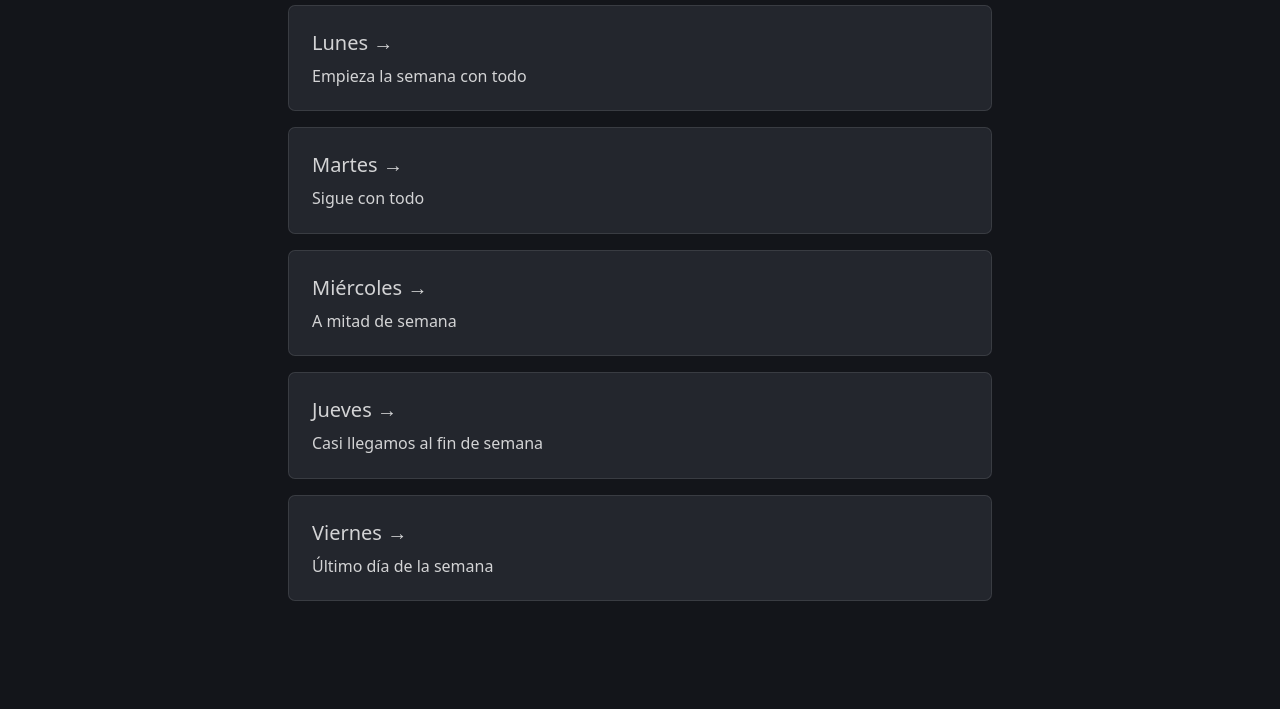
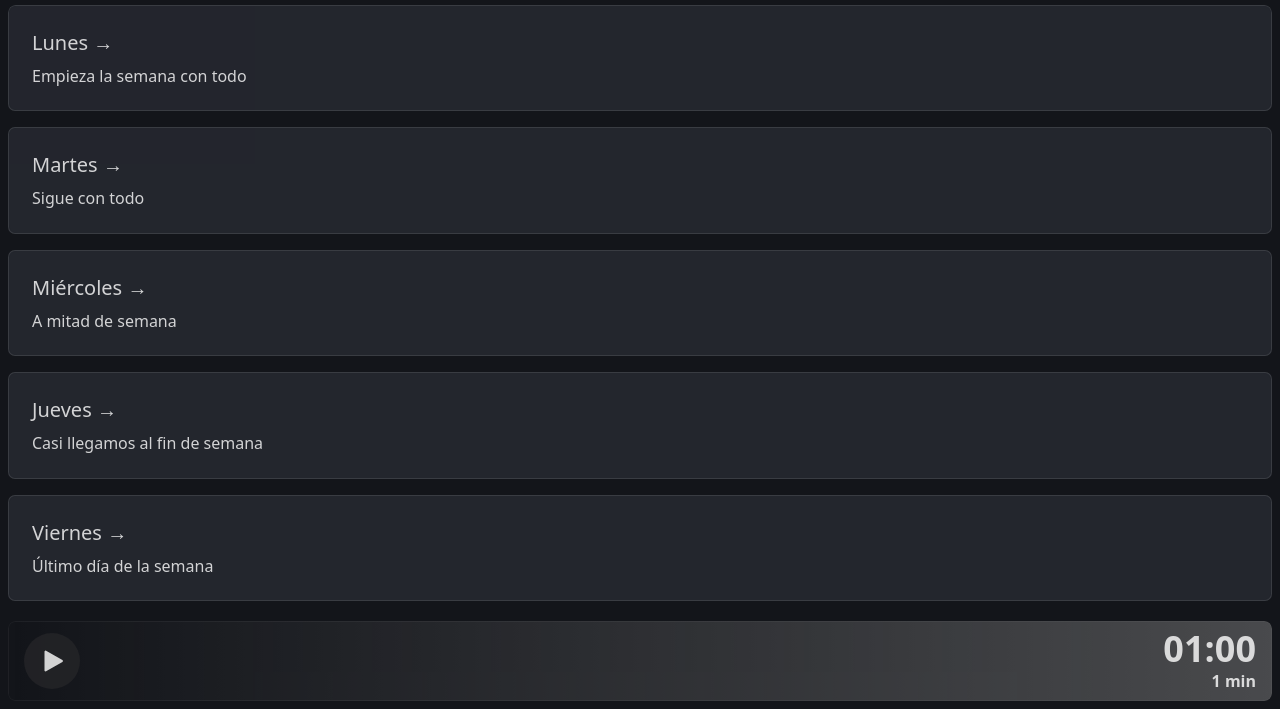
Before and after one commit to drummes12/gym-app, an Astro site: page / in a window 1280 px wide. Shown: the part 91-800 px from the top of the page. Built offline with nearby package versions, Linux system fonts and the light colour scheme; Astro itself is replaced by a stand-in of ours.

Commit message:
Add player section with tempo

```diff
--- a/src/components/navbar.astro
+++ b/src/components/navbar.astro
@@ -9,7 +9,7 @@ const dayColor = DAYS[day]?.color
 const accentColor = `var(--accent-${dayColor})`
 ---
 
-<header class='max-w-3xl mx-auto px-8 py-4 flex items-end justify-between'>
+<header class='max-w-3xl h-full px-4 flex items-center justify-between'>
   <div>
     <a href='/'>
       <h1 class='text-3xl font-bold text-zinc-200'><strong>Gym</strong>App</h1>
--- /dev/null
+++ b/src/components/player-bar.jsx
@@ -0,0 +1,107 @@
+import { useEffect, useState } from 'react'
+
+export const Pause = ({ className }) => (
+  <svg className={className} role='img' height='24' width='24' aria-hidden='true' viewBox='0 0 16 16'>
+    <path
+      fill='currentColor'
+      d='M2.7 1a.7.7 0 0 0-.7.7v12.6a.7.7 0 0 0 .7.7h2.6a.7.7 0 0 0 .7-.7V1.7a.7.7 0 0 0-.7-.7H2.7zm8 0a.7.7 0 0 0-.7.7v12.6a.7.7 0 0 0 .7.7h2.6a.7.7 0 0 0 .7-.7V1.7a.7.7 0 0 0-.7-.7h-2.6z'
+    ></path>
+  </svg>
+)
+
+export const Play = ({ className }) => (
+  <svg className={className} role='img' height='24' width='24' aria-hidden='true' viewBox='0 0 16 16'>
+    <path
+      fill='currentColor'
+      d='M3 1.713a.7.7 0 0 1 1.05-.607l10.89 6.288a.7.7 0 0 1 0 1.212L4.05 14.894A.7.7 0 0 1 3 14.288V1.713z'
+    ></path>
+  </svg>
+)
+
+export function PlayerBar() {
+  const initialRest = 60
+
+  const [isRest, setIsRest] = useState(false)
+  const [time, setTime] = useState(initialRest)
+
+  useEffect(() => {
+    if (time === 0) {
+      notifyMe()
+      setIsRest(false)
+      setTime(initialRest)
+    }
+
+    let intervalId = null
+    if (isRest) {
+      intervalId = setInterval(() => {
+        setTime((currentTime) => currentTime - 1)
+      }, 1000)
+    } else if (!isRest && time !== initialRest) {
+      clearInterval(intervalId)
+    }
+
+    return () => clearInterval(intervalId)
+  }, [isRest, time])
+
+  const handleClick = () => {
+    document.getElementById('bip-notification').play()
+    setIsRest(!isRest)
+  }
+
+  return (
+    <div className='relative flex items-center justify-between px-4 w-full h-full rounded-lg overflow-hidden text-white/80'>
+      <div
+        id='bg-player'
+        className='absolute left-0 top-0 -z-10 bg-white/50 h-full'
+        style={{ width: `${(100 * time) / initialRest}%` }}
+      ></div>
+      <button className='bg-zinc-800/70 rounded-full p-4' onClick={handleClick}>
+        {isRest ? <Pause /> : <Play />}
+      </button>
+      <audio id='bip-notification' src='/level-up-191997.mp3' preload='auto'></audio>
+      <p className='flex flex-col items-end font-semibold text-4xl tabular-nums'>
+        {timeFormatted(time)}
+        <span className='block text-base'>{displayFormattedTime(initialRest)}</span>
+      </p>
+    </div>
+  )
+}
+
+function timeFormatted(seconds) {
+  const minutes = Math.floor(seconds / 60)
+  const remainingSeconds = seconds % 60
+
+  const minutesFormatted = minutes.toString().padStart(2, '0')
+  const secondsFormatted = remainingSeconds.toString().padStart(2, '0')
+
+  return `${minutesFormatted}:${secondsFormatted}`
+}
+
+function displayFormattedTime(seconds) {
+  const minutos = Math.floor(seconds / 60)
+  const segundosRestantes = seconds % 60
+
+  let resultado = new Intl.ListFormat('es', { style: 'long', type: 'conjunction' }).format(
+    [minutos > 0 ? `${minutos} min` : null, segundosRestantes > 0 ? `${segundosRestantes} s` : null].filter(Boolean)
+  )
+
+  return resultado
+}
+
+function notifyMe() {
+  const audio = document.getElementById('bip-notification')
+  audio.play().catch((error) => console.error(error))
+  const messageNotification = '🔔 ¡Dale duro! 🦾'
+
+  if (!('Notification' in window)) {
+    console.error(messageNotification)
+  } else if (Notification.permission === 'granted') {
+    new Notification(messageNotification)
+  } else if (Notification.permission !== 'denied') {
+    Notification.requestPermission().then((permission) => {
+      if (permission === 'granted') {
+        new Notification(messageNotification)
+      }
+    })
+  }
+}
--- a/src/layouts/Layout.astro
+++ b/src/layouts/Layout.astro
@@ -1,5 +1,6 @@
 ---
 import NavBar from '@/components/navbar.astro'
+import { PlayerBar } from '@/components/player-bar.jsx'
 import { ViewTransitions } from 'astro:transitions'
 
 interface Props {
@@ -16,15 +17,37 @@ const { title } = Astro.props
     <meta name='description' content='Gym app for tracking workouts' />
     <meta name='viewport' content='width=device-width' />
     <link rel='icon' type='image/svg+xml' href='/favicon.svg' />
+    <link rel='manifest' href='/manifest.json' />
     <meta name='generator' content={Astro.generator} />
     <title>{title}</title>
     <ViewTransitions />
   </head>
   <body>
-    <NavBar />
-    <main class='max-w-3xl mx-auto px-8'>
-      <slot />
-    </main>
+    <div id='app' class='relative h-svh p-2 gap-2'>
+      <header class='[grid-area:header] h-20'>
+        <NavBar />
+      </header>
+
+      <main class='[grid-area:main] rounded-lg overflow-y-auto w-full'>
+        <slot />
+      </main>
+
+      <footer class='[grid-area:footer] h-20'>
+        <PlayerBar client:load transition:name='gym-player' transition:persist />
+      </footer>
+    </div>
+    <style>
+      #app {
+        display: grid;
+        grid-template-areas:
+          'header'
+          'main'
+          'footer';
+        grid-template-columns: 1fr;
+        grid-template-rows: auto 1fr auto;
+      }
+    </style>
+
     <style is:global>
       :root {
         --accent: 136, 58, 234;
@@ -118,6 +141,21 @@ const { title } = Astro.props
           Courier New,
           monospace;
       }
+
+      #bg-player {
+        opacity: 0.5;
+        list-style: none;
+        display: flex;
+        padding: 1px;
+        background-color: transparent;
+        background-image: none;
+        background-size: 100%;
+        border-radius: 7px;
+        background-position: 100%;
+        box-shadow: inset 0 0 0 1px rgba(255, 255, 255, 0.1);
+        background-position: 0;
+        background-image: linear-gradient(to right, transparent, gray);
+      }
     </style>
   </body>
 </html>
```
Also changed, not shown: public/manifest.json (added), 1 other file.
